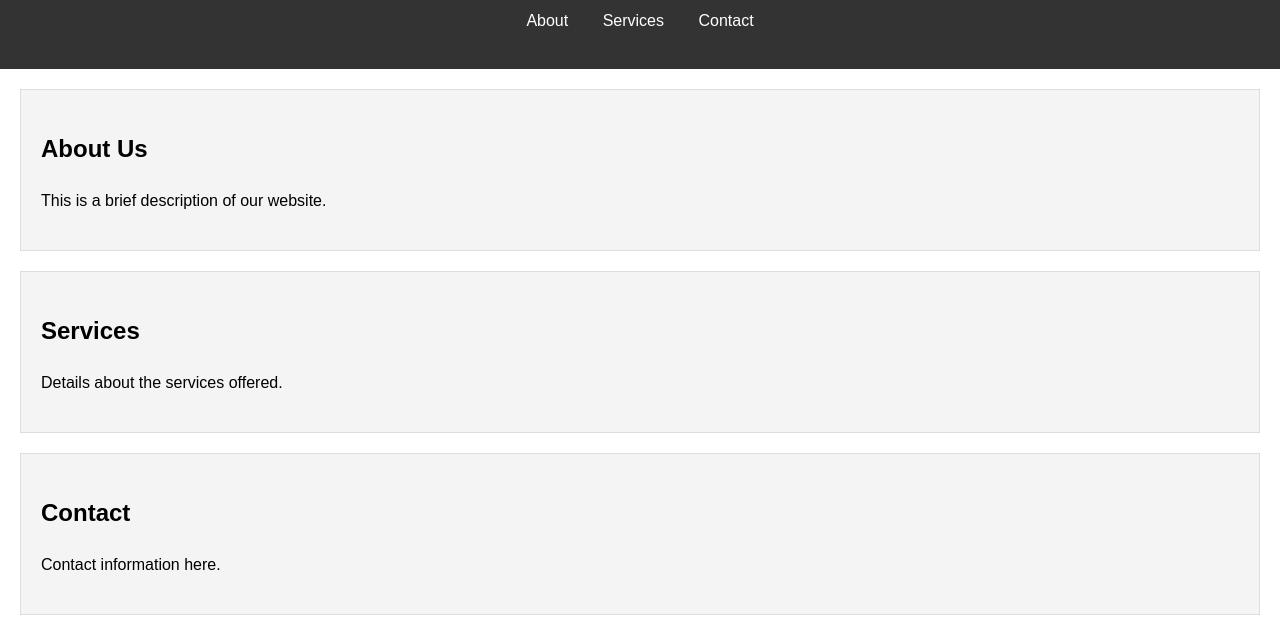
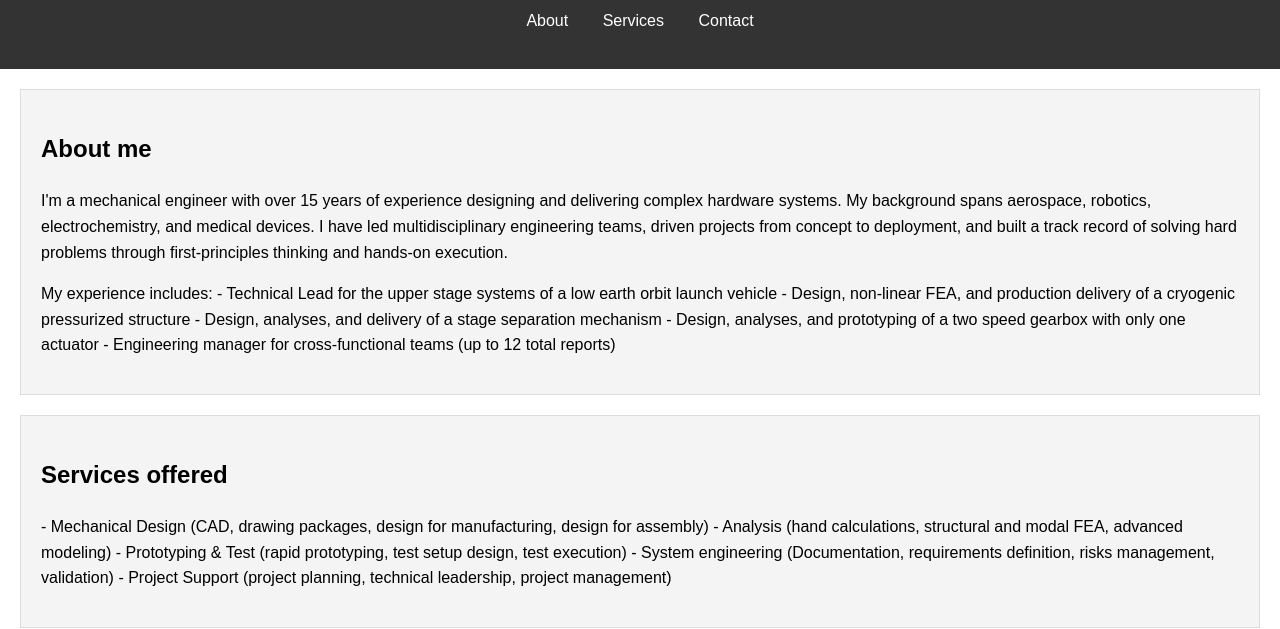
Before and after one commit to juaknin/thirdangle, a plain HTML site: page index.html in a window 1280 px wide. Shown: the part 179-808 px from the top of the page. Drawn offline with Linux system fonts and the light colour scheme.

Commit message:
Update index.html

```diff
--- a/index.html
+++ b/index.html
@@ -20,16 +20,31 @@
     </header>
     <main>
         <section id="about">
-            <h2>About Us</h2>
-            <p>This is a brief description of our website.</p>
+            <h2>About me</h2>
+            <p>I'm a mechanical engineer with over 15 years of experience designing and delivering complex hardware systems. My background spans aerospace, robotics, electrochemistry, and medical devices. I have led multidisciplinary engineering teams, driven projects from concept to deployment, and built a track record of solving hard problems through first-principles thinking and hands-on execution.</p>
+            <p>My experience includes:
+                - Technical Lead for the upper stage systems of a low earth orbit launch vehicle
+                - Design, non-linear FEA, and production delivery of a cryogenic pressurized structure
+                - Design, analyses, and delivery of a stage separation mechanism
+                - Design, analyses, and prototyping of a two speed gearbox with only one actuator
+                - Engineering manager for cross-functional teams (up to 12 total reports)
+            </p>
         </section>
         <section id="services">
-            <h2>Services</h2>
-            <p>Details about the services offered.</p>
+            <h2>Services offered</h2>
+            <p>
+                - Mechanical Design (CAD, drawing packages, design for manufacturing, design for assembly)
+                - Analysis (hand calculations, structural and modal FEA, advanced modeling)
+                - Prototyping & Test (rapid prototyping, test setup design, test execution)
+                - System engineering (Documentation, requirements definition, risks management, validation)
+                - Project Support (project planning, technical leadership, project management)
+            </p>
         </section>
         <section id="contact">
             <h2>Contact</h2>
-            <p>Contact information here.</p>
+            <p>Send an email to <a href="mailto:julien@thirdangle.io">julien@thirdangle.io</a></p>
+            <p>Contact me on LinkedIn to <a href="https://www.linkedin.com/company/thirdanglellc">LinkedIn</a>
+            </p>
         </section>
     </main>
     <footer>
```
